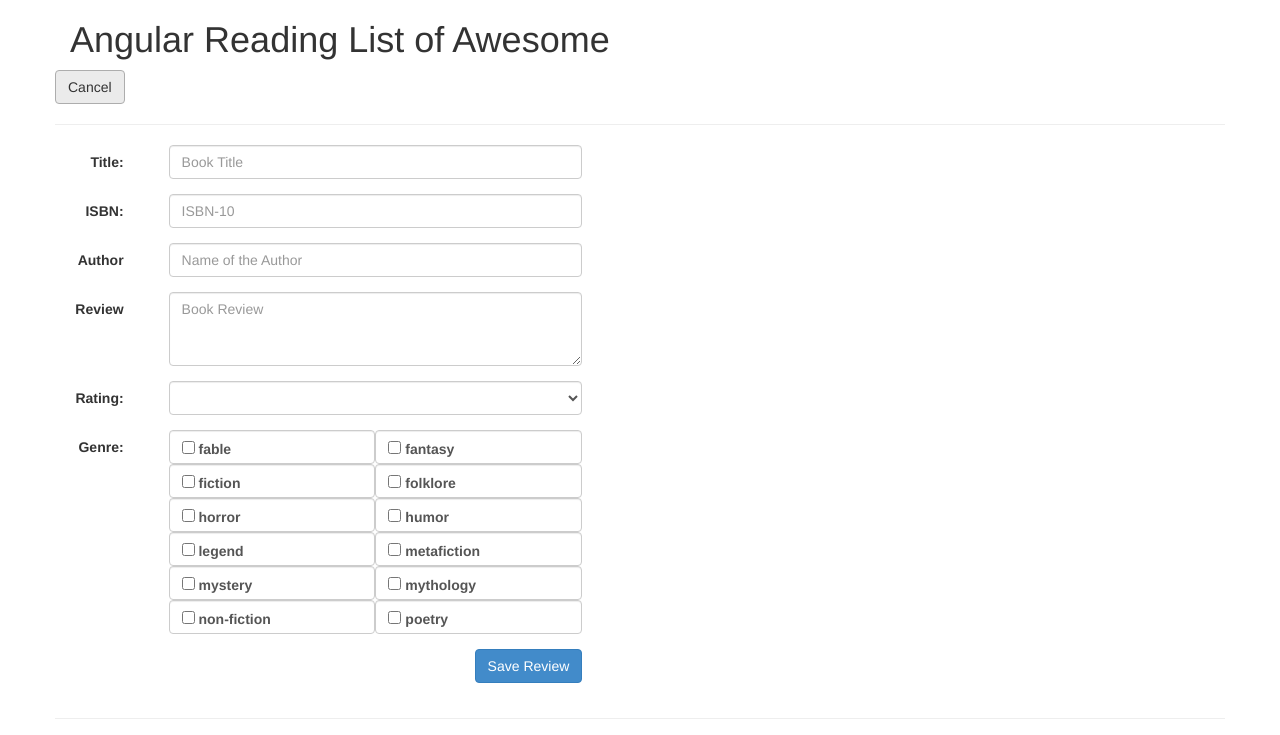
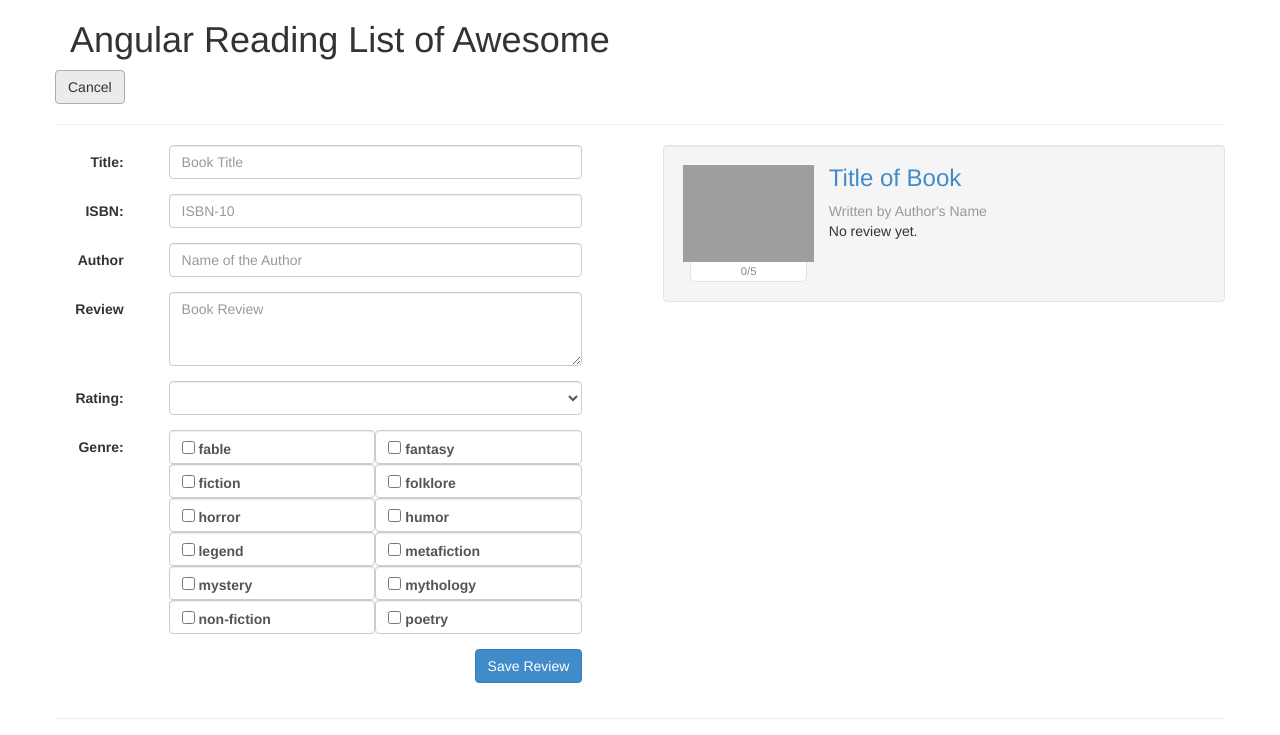
Before and after one commit to agrinb/AngularJS_reading_list, a website: page app/index.html in a window 1280 px wide. Both pictures are taken after a click on the button "Create a Review". Shown: the top 735 px of the page. Drawn offline with Linux system fonts and the light colour scheme; grey boxes are pictures that could not be loaded.

Commit message:
Added preview to the form

```diff
--- a/app/js/app.js
+++ b/app/js/app.js
@@ -11,7 +11,10 @@
   .directive('bookGenres', function(){
   	return {
   		restrict: 'E',
-  		templateUrl: 'partials/book-genres.html'
+  		templateUrl: 'partials/book-genres.html',
+  		scope: {
+        genres: '='
+      }
   	}
   })
 
@@ -30,6 +33,7 @@
   		replace: true,
   		contorller: function(){
   			this.showForm = false;
+  			this.book = {};
   		},
   		controllerAs: 'reviewFormCtrl',
   		scope: {
--- a/app/partials/review-form.html
+++ b/app/partials/review-form.html
@@ -1,4 +1,34 @@
 <form name="reviewForm" class="form-horizontal">
+
+ <section class="row well live-preview">
+ {{console.log("Isbn")}}
+ {{console.log(reviewFormCtrl.book.isbn)}}
+    <aside class="col-sm-3">
+      <a href="http://www.amazon.com/gp/product/{{reviewFormCtrl.book.isbn}}">
+        <img ng-src="http://images.amazon.com/images/P/{{reviewFormCtrl.book.isbn}}.01.ZTZZZZZZ.jpg" alt="Cover of {{reviewFormCtrl.book.title}}" class="full">
+      </a>
+      <p>{{reviewFormCtrl.book.rating || '0'}}/5</p>
+    </aside>
+
+    <div class="col-sm-9">
+      <h3>
+        <a href="http://www.amazon.com/gp/product/{{reviewFormCtrl.book.isbn}}">
+          {{reviewFormCtrl.book.title || "Title of Book"}}
+        </a>
+      </h3>
+      <cite class="text-muted">Written by {{reviewFormCtrl.book.author || "Author's Name"}}</cite>
+
+      <p>{{reviewFormCtrl.book.review || "No review yet."}}</p>
+
+      <ul class="list-unstyled">
+        <li ng-repeat="(genre, state) in reviewFormCtrl.book.genres">
+          <span class="label label-primary" ng-show="state">{{genre}}</span>
+        </li>
+      </ul>
+    </div>
+  </section>
+
+
 
   <div class="input-container">
     <fieldset class="form-group">
```
